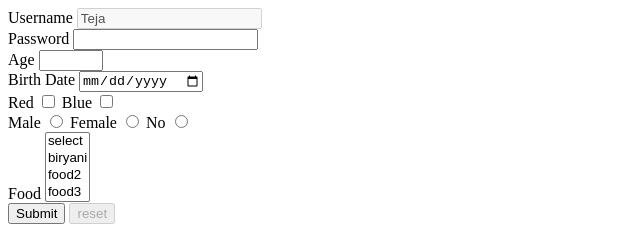
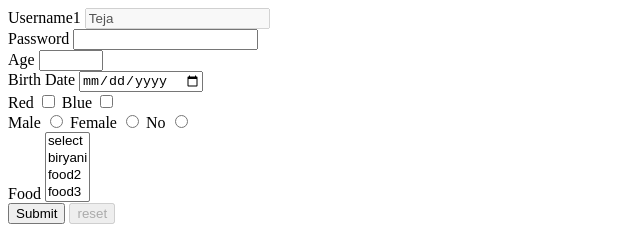
Before and after one commit to tejaswi536/react-learning, a plain HTML site: page forms.html in a window 1280 px wide. Shown: the full height of the page, 0-640 px from the left. Drawn offline with Linux system fonts and the light colour scheme.

Commit message:
chage username

```diff
--- a/forms.html
+++ b/forms.html
@@ -9,7 +9,7 @@
 <body>
     <form action="results.html">
         <div>
-            <label for="username">Username</label>
+            <label for="username">Username1</label>
             <input type="text" name="user" id="username" placeholder="type your name" value="Teja" disabled>
         </div>
         <div>
```
